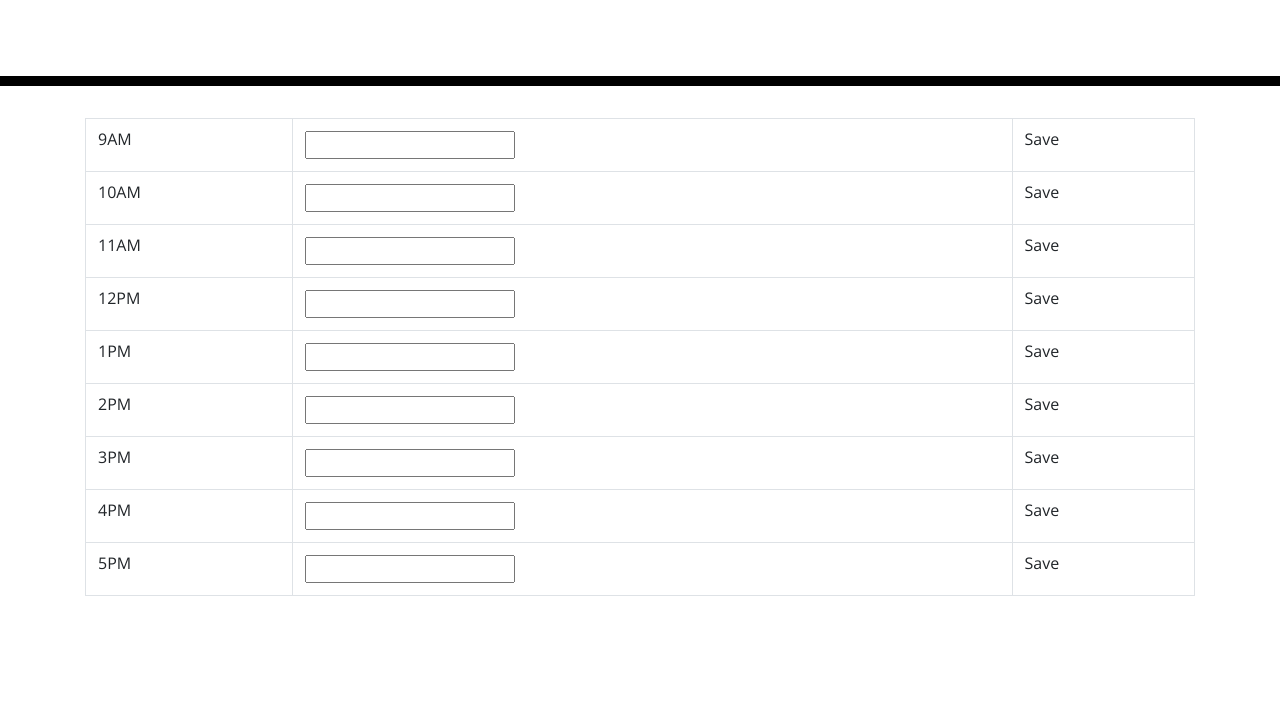
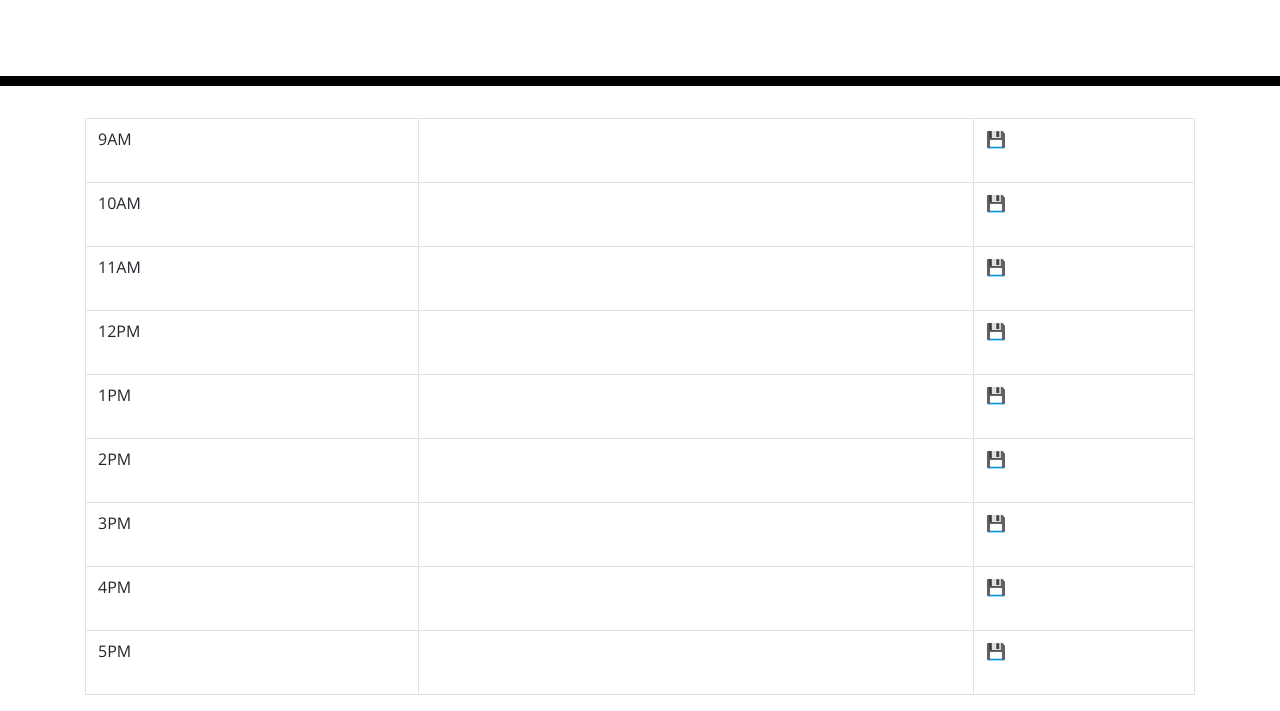
Before and after one commit to Curtisaurus/dayplanner, a plain HTML site: page index.html in a window 1280 px wide. Shown: the part 182-893 px from the top of the page. Before the commit the page ends 800 px from the top, so only its background shows below. Drawn offline with nearby package versions, Linux system fonts and the light colour scheme.

Commit message:
changed table sizing and spacing for better accessability

```diff
--- a/index.html
+++ b/index.html
@@ -34,48 +34,48 @@
         <tbody>
           <tr>
             <td>9AM</th>
-            <td><input type="text"></input></td>
-            <td>Save</td>
+            <td class="col-6" contenteditable="true" class=w-80></td>
+            <td id="save">💾</td>
           </tr>
           <tr>
             <td>10AM</th>
-            <td><input type="text"></input></td>
-            <td>Save</td>
+            <td contenteditable="true"></td>
+            <td id="save">💾</td>
           </tr>
           <tr>
             <td>11AM</th>
-            <td><input type="text"></input></td>
-            <td>Save</td>
+            <td contenteditable="true"></td>
+            <td id="save">💾</td>
           </tr>
           <tr>
             <td>12PM</th>
-            <td><input type="text"></input></td>
-            <td>Save</td>
+            <td contenteditable="true"></td>
+            <td id="save">💾</td>
           </tr>
           <tr>
             <td>1PM</th>
-            <td><input type="text"></input></td>
-            <td>Save</td>
+            <td contenteditable="true"></td>
+            <td id="save">💾</td>
           </tr>
           <tr>
             <td>2PM</th>
-            <td><input type="text"></input></td>
-            <td>Save</td>
+            <td contenteditable="true"></td>
+            <td id="save">💾</td>
           </tr>
           <tr>
             <td>3PM</th>
-            <td><input type="text"></input></td>
-            <td>Save</td>
+            <td contenteditable="true"></td>
+            <td id="save">💾</td>
           </tr>
           <tr>
             <td>4PM</th>
-            <td><input type="text"></input></td>
-            <td>Save</td>
+            <td contenteditable="true"></td>
+            <td id="save">💾</td>
           </tr>
           <tr>
             <td>5PM</th>
-            <td><input type="text"></input></td>
-            <td>Save</td>
+            <td contenteditable="true"></td>
+            <td id="save">💾</td>
           </tr>
         </tbody>
       </table>
--- a/style.css
+++ b/style.css
@@ -11,6 +11,10 @@ textarea {
   color: #000000;
   border-left: 1px solid black;
   padding: 10px;
+}
+
+td {
+  height: 4em;
 }
 
 .jumbotron {
```
